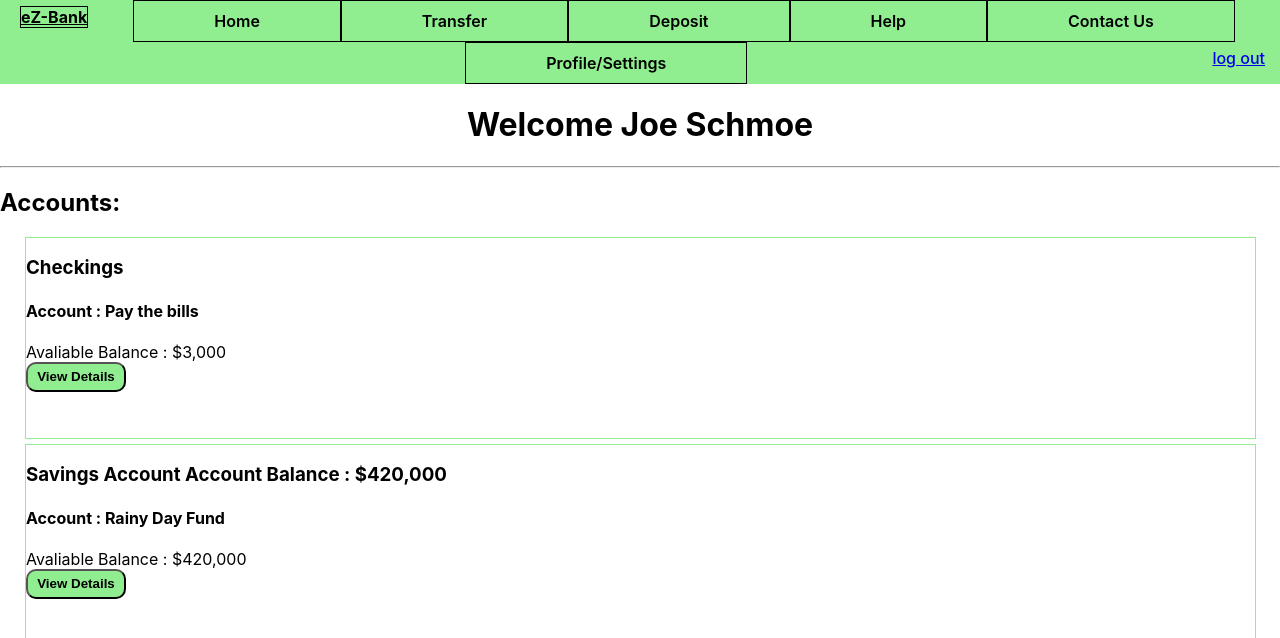
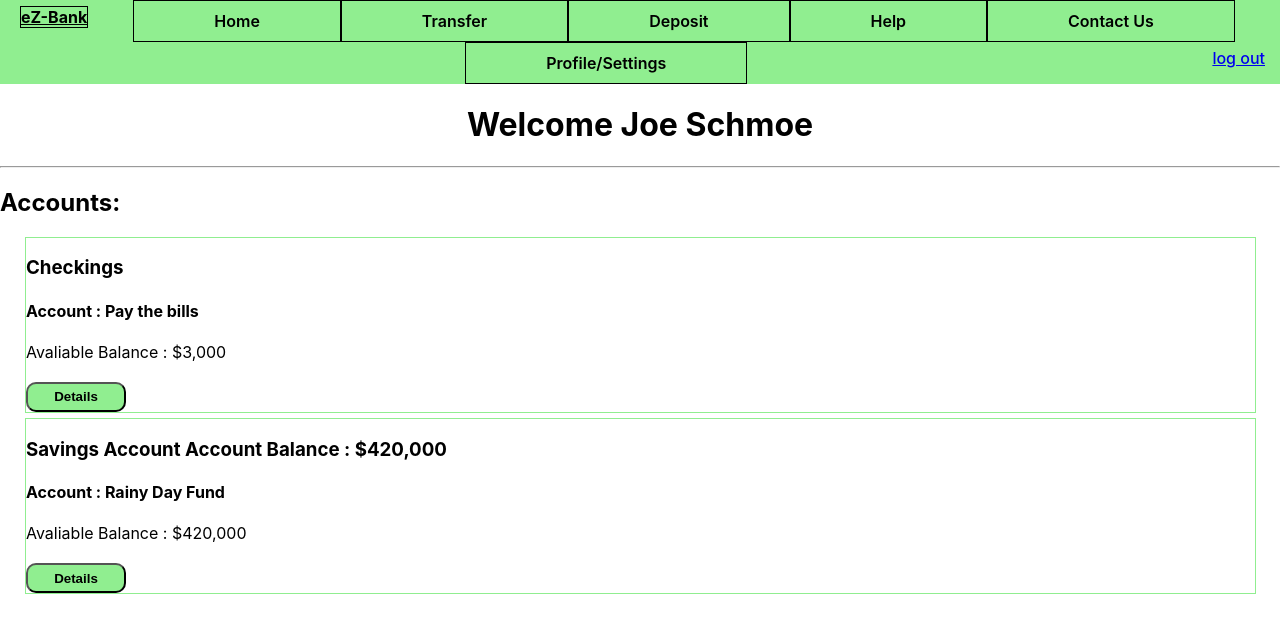
Before and after one commit to jbz6587/ezBank, a React (Create React App) app in the folder ezbank/: page /home in a window 1280 px wide. Shown: the top 638 px of the page. Built offline with nearby package versions, Linux system fonts and the light colour scheme.

Commit message:
Account details functionality added

```diff
--- a/ezbank/src/css/home.css
+++ b/ezbank/src/css/home.css
@@ -3,7 +3,7 @@
 	border-width: 1px;
 	border-color: #90EE90;
 	width: 96%;
-	height: 200px;
+	height: 30%;
 	margin: auto;
 	margin-top: 5px;
 	text-align: left;
--- a/ezbank/src/views/home.js
+++ b/ezbank/src/views/home.js
@@ -8,10 +8,38 @@ export default class Home extends Component {
 	      this.state = {
 	          user : "Joe Schmoe",
 	          accounts : {
-	          	account1 : { type : 'Checkings', balance : '3,000', accountid : '6513219447', accNickName : 'Pay the bills'},
-	          	account2 : { type : 'Savings', balance : '420,000', accountid : '6567218975', accNickName : 'Rainy Day Fund'}
+	          	account1 : { type : 'Checkings', balance : '3,000', accountid : '6513219447',
+	          					accNickName : 'Pay the bills', details: 'hide', routing : '813485762'},
+	          	account2 : { type : 'Savings', balance : '420,000', accountid : '6567218975',
+	          				 accNickName : 'Rainy Day Fund', details: 'hide', routing : '812687429'}
 	          }
 	      };
+	      this.showDetails1 = this.showDetails1.bind(this);
+	      this.showDetails2 = this.showDetails2.bind(this);
+	}
+
+	showDetails1(){
+		if(this.state.accounts.account1.details == 'hide'){
+			let statusCopy = Object.assign({}, this.state);
+			statusCopy.accounts['account1'].details = 'show';
+			this.setState(statusCopy);
+		}else{
+			let statusCopy = Object.assign({}, this.state);
+			statusCopy.accounts['account1'].details = 'hide';
+			this.setState(statusCopy);
+		}
+	}
+
+	showDetails2(){
+		if(this.state.accounts.account2.details == 'hide'){
+			let statusCopy = Object.assign({}, this.state);
+			statusCopy.accounts['account2'].details = 'show';
+			this.setState(statusCopy);
+		}else{
+			let statusCopy = Object.assign({}, this.state);
+			statusCopy.accounts['account2'].details = 'hide';
+			this.setState(statusCopy);
+		}
 	}
 
 	render() {
@@ -25,18 +53,46 @@ export default class Home extends Component {
 			<h3 id="accountTitle"> {this.state.accounts.account1.type}</h3>
 			<div>
 				<h4>Account : {this.state.accounts.account1.accNickName}</h4>
-				Avaliable Balance : ${this.state.accounts.account1.balance}
+				Avaliable Balance : ${this.state.accounts.account1.balance}<br/>
 				<br/>
-				<button type="button">View Details</button>
+				<button type="button" onClick={this.showDetails1}>Details</button>
+
+
+				{this.state.accounts.account1.details == 'show' &&
+					<div>
+						<br/>
+						<b>Account Number :</b> {this.state.accounts.account1.accountid}<br/>
+						<b>Routing Number :</b> {this.state.accounts.account1.routing}<br/><br/>
+						<strong>Recent Transactions</strong><br/>
+						<font color="red">-$35.87</font> SUNOCO GAS STATION<br/>
+						<font color="red">-$65.23</font> STEAM TRANSACTION<br/>
+						<font color="green">+$100.00</font> WALMART REFUND DEPT.<br/>
+						<br/>
+					</div>
+				}
 			</div>
 		</div>
 		<div id="accountDiv" className="block">
 			<h3 id="accountTitle"> {this.state.accounts.account2.type} Account  Account Balance : ${this.state.accounts.account2.balance}</h3>
 			<div>
 				<h4>Account : {this.state.accounts.account2.accNickName}</h4>
-				Avaliable Balance : ${this.state.accounts.account2.balance}
+				Avaliable Balance : ${this.state.accounts.account2.balance}<br/>
 				<br/>
-				<button type="button">View Details</button>
+				<button type="button" onClick={this.showDetails2}>Details</button>
+
+				{this.state.accounts.account2.details == 'show' &&
+					<div>
+						<br/>
+						<b>Account Number :</b> {this.state.accounts.account2.accountid}<br/>
+						<b>Routing Number :</b> {this.state.accounts.account2.routing}<br/><br/>
+						<strong>Recent Transactions</strong><br/>
+						<font color="red">-$350.87</font> Suprise Doctors Visit<br/>
+						<font color="green">+$2456.36</font> DIRECT DEPOSIT 11/04/2019<br/>
+						<font color="green">+$2694.57</font> DIRECT DEPOSIT 11/11/2019<br/>
+						<br/>
+					</div>
+				}
+
 			</div>
 		</div>
 		</div>
```
